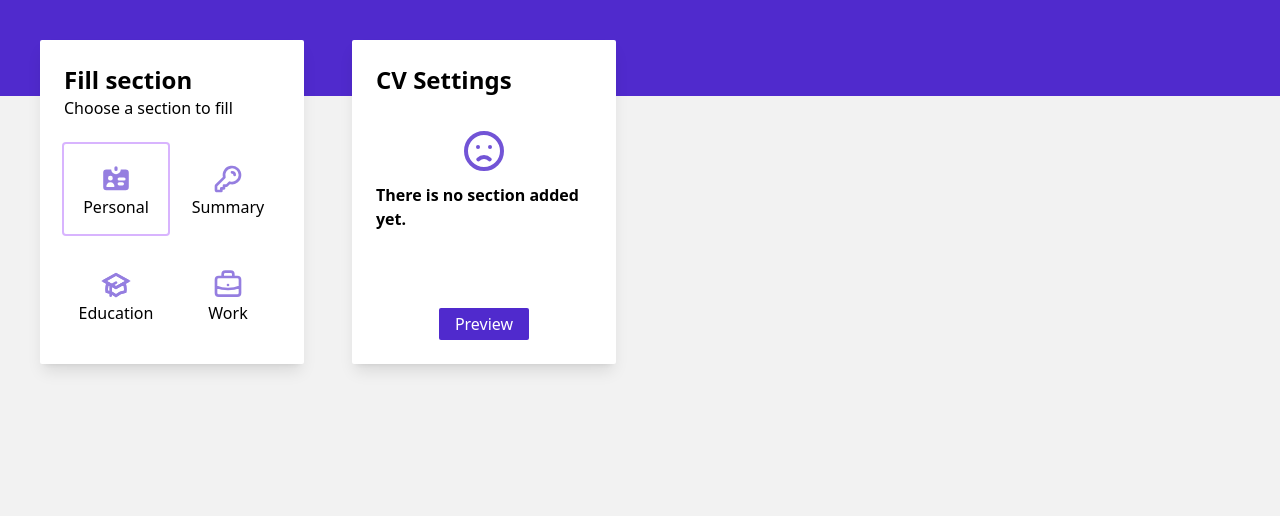
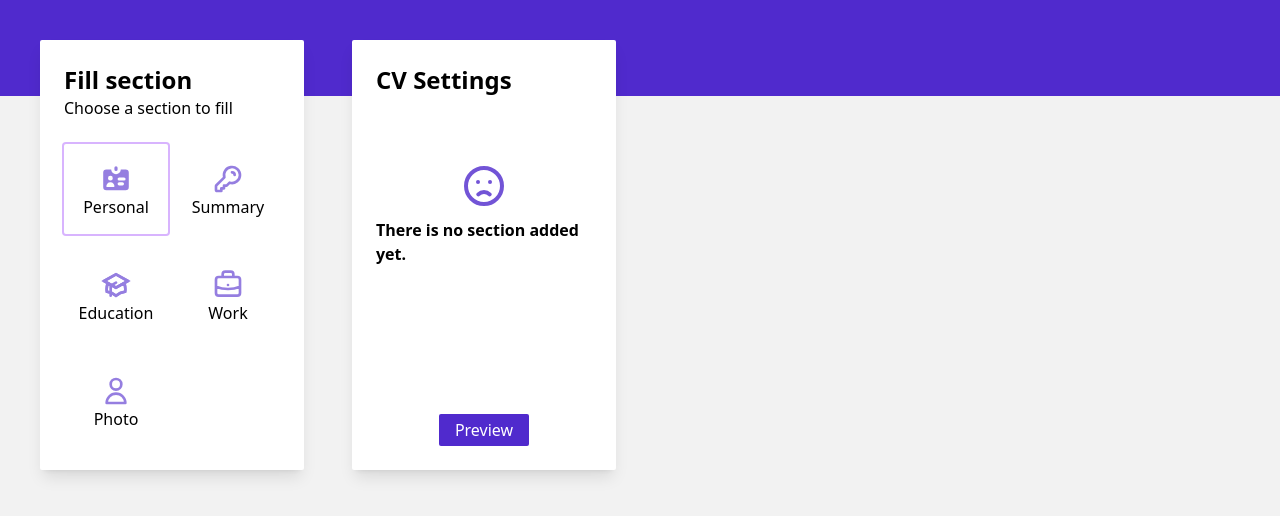
Before and after one commit to fazzaamiarso/cv-builder, a React app: page /editor in a window 1280 px wide. Shown: the top 516 px of the page. Built offline with nearby package versions, Linux system fonts and the light colour scheme; the HTML template or start-up script is replaced by a standard one.

Commit message:
Able to upload photo

```diff
--- a/src/components/CVSettings/CVSettings.jsx
+++ b/src/components/CVSettings/CVSettings.jsx
@@ -4,6 +4,7 @@ import { EmojiSadIcon } from '@heroicons/react/outline';
 import { findSingleSection, filterSections } from '../../utils/formUtils';
 
 const CVSettings = ({ sectionsAdded, onTogglePreview }) => {
+  const photoItem = findSingleSection(sectionsAdded, 'Photo');
   const personalInfoItem = findSingleSection(sectionsAdded, 'Personal info');
   const summaryItem = findSingleSection(sectionsAdded, 'Summary');
   const educationsItem = filterSections(sectionsAdded, 'Education');
@@ -18,6 +19,13 @@ const CVSettings = ({ sectionsAdded, onTogglePreview }) => {
         </div>
       ) : null}
       <ul className="flex flex-col w-full mt-4 space-y-2">
+        {photoItem ? (
+          <li className="flex font-bold text-lg">
+            <Link to={`/editor/edit/${photoItem.id}`}>
+              {photoItem.sectionName}
+            </Link>
+          </li>
+        ) : null}
         {personalInfoItem ? (
           <li className="flex font-bold text-lg">
             <Link to={`/editor/edit/${personalInfoItem.id}`}>
--- a/src/components/Forms/EditForm.jsx
+++ b/src/components/Forms/EditForm.jsx
@@ -1,6 +1,7 @@
 import { useForm, FormProvider } from 'react-hook-form';
 import Summary from './Summary';
 import Work from './Work';
+import Photo from './Photo';
 import PersonalForm from './PersonalForm';
 import Education from './Education';
 import { useOutletContext, useParams } from 'react-router-dom';
@@ -44,6 +45,7 @@ const EditForm = () => {
           {itemToEdit.sectionName === 'Summary' ? <Summary /> : null}
           {itemToEdit.sectionName === 'Education' ? <Education /> : null}
           {itemToEdit.sectionName === 'Work' ? <Work /> : null}
+          {itemToEdit.sectionName === 'Photo' ? <Photo /> : null}
           <div className="flex self-end mt-4 gap-4">
             <button
               className=" ring-primary-purple ring-1 text-primary-purple w-max px-4 py-1 rounded-sm text-md"
--- a/src/components/Forms/Form.jsx
+++ b/src/components/Forms/Form.jsx
@@ -3,6 +3,7 @@ import Work from './Work';
 import Summary from './Summary';
 import PersonalForm from './PersonalForm';
 import Education from './Education';
+import Photo from './Photo';
 import { useOutletContext } from 'react-router-dom';
 import { findSingleSection } from '../../utils/formUtils';
 import { toast } from 'react-toastify';
@@ -57,6 +58,7 @@ const Form = () => {
           {currentSection === 'Summary' ? <Summary /> : null}
           {currentSection === 'Education' ? <Education /> : null}
           {currentSection === 'Work' ? <Work /> : null}
+          {currentSection === 'Photo' ? <Photo /> : null}
           <div className="flex self-end mt-4 gap-4 items-center">
             <button
               onClick={handleClear}
--- /dev/null
+++ b/src/components/Forms/Photo.jsx
@@ -0,0 +1,45 @@
+import { useEffect, useState } from 'react';
+import { useController, useFormContext } from 'react-hook-form';
+
+const Photo = () => {
+  const { control } = useFormContext();
+  const { field } = useController({ control, name: 'photo' });
+  const [image, setImage] = useState('');
+
+  useEffect(() => {
+    if (field.value) setImage(field.value);
+  }, [field]);
+
+  const readImageUploaded = file => {
+    const reader = new FileReader();
+    reader.onload = e => {
+      // attach event
+      setImage(e.target); //e.target is reader which is an instacnce of filereader
+      field.onChange(e.target);
+    };
+    reader.readAsDataURL(file); // trigger the event
+  };
+
+  const handleChange = e => {
+    readImageUploaded(e.target.files[0]);
+  };
+  return (
+    <>
+      <div className="w-max h-max">
+        <img src={image.result} alt="user profile" />
+      </div>
+      <label htmlFor={'photo'} className="text-sm font-semibold">
+        {'Photo'}
+      </label>
+      <input
+        value={image.name}
+        type="file"
+        id="photo"
+        accept="image/png, image/jpeg"
+        onChange={handleChange}
+      />
+    </>
+  );
+};
+
+export default Photo;
--- a/src/components/SectionSelector.jsx
+++ b/src/components/SectionSelector.jsx
@@ -4,12 +4,14 @@ import {
   KeyIcon,
   AcademicCapIcon,
   BriefcaseIcon,
+  UserIcon,
 } from '@heroicons/react/outline';
 import {
   IdentificationIcon as IdentificationIconSolid,
   KeyIcon as KeyIconSolid,
   AcademicCapIcon as AcademicCapIconSolid,
   BriefcaseIcon as BriefcaseIconSolid,
+  UserIcon as UserIconSolid,
 } from '@heroicons/react/solid';
 
 const SectionSelector = ({ onSelectSection, currentSection }) => {
@@ -61,6 +63,14 @@ const SectionSelector = ({ onSelectSection, currentSection }) => {
               'Work' === currentSection ? BriefcaseIconSolid : BriefcaseIcon
             }
           />
+          <SectionItem
+            key={'Photo'}
+            onSelected={onSelectSection}
+            sectionName={'Photo'}
+            isActive={'Photo' === currentSection}
+            displayText="Photo"
+            Icon={'Photo' === currentSection ? UserIconSolid : UserIcon}
+          />
         </ul>
       </div>
     </section>
```
